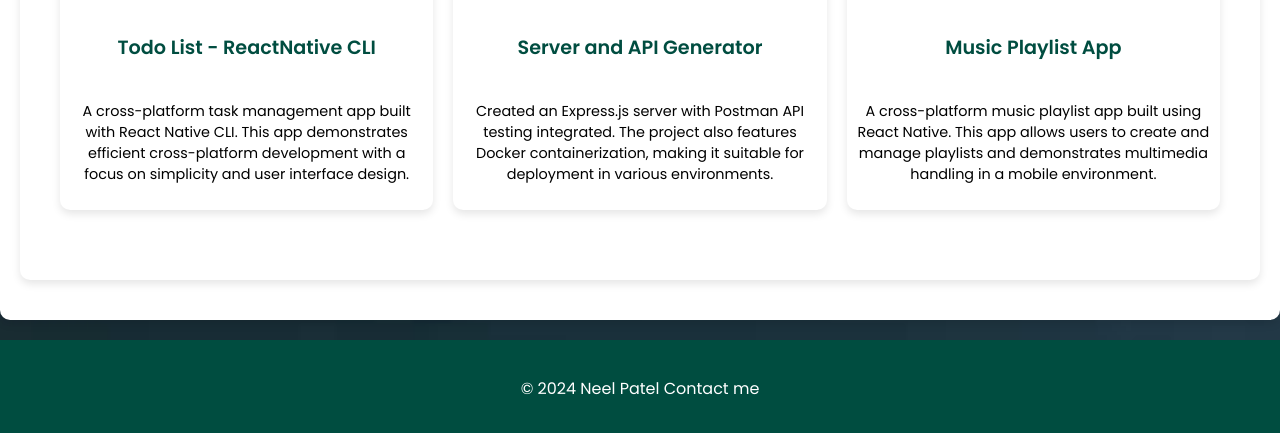
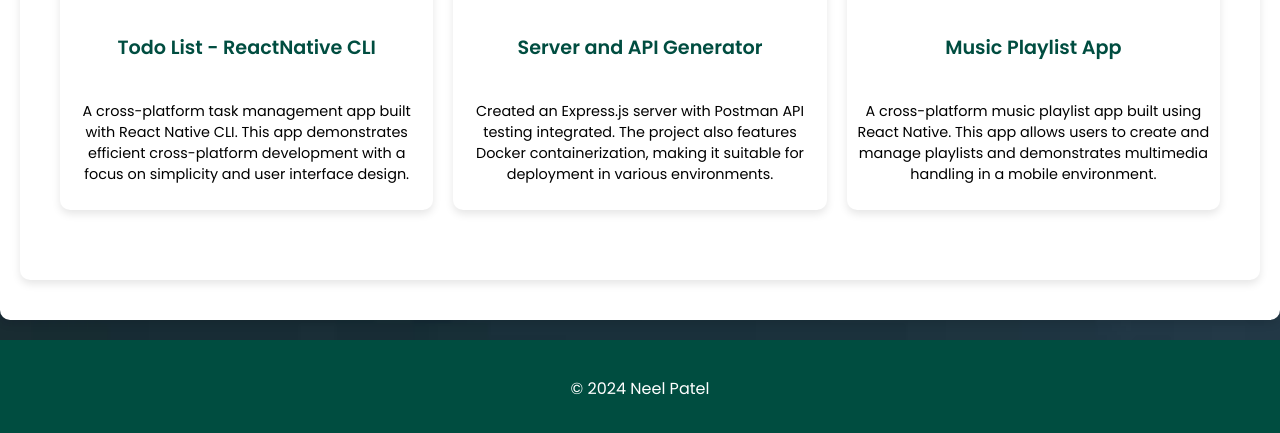
Before and after one commit to Neelpatel77/NeelPatel-Portfolio, a website: page index.html in a window 1280 px wide. Shown: the part 4686-5119 px from the top of the page. Drawn offline with Linux system fonts and the light colour scheme.

Commit message:
Update index.html

```diff
--- a/index.html
+++ b/index.html
@@ -489,7 +489,7 @@
 
     <!-- Footer -->
   <footer>
-    <p>&copy; 2024 Neel Patel <a href="Contact.html" style="color: white; text-decoration: none;">Contact me</a></p>
+    <p>&copy; 2024 Neel Patel </a></p>
 </footer>
 
 
```
